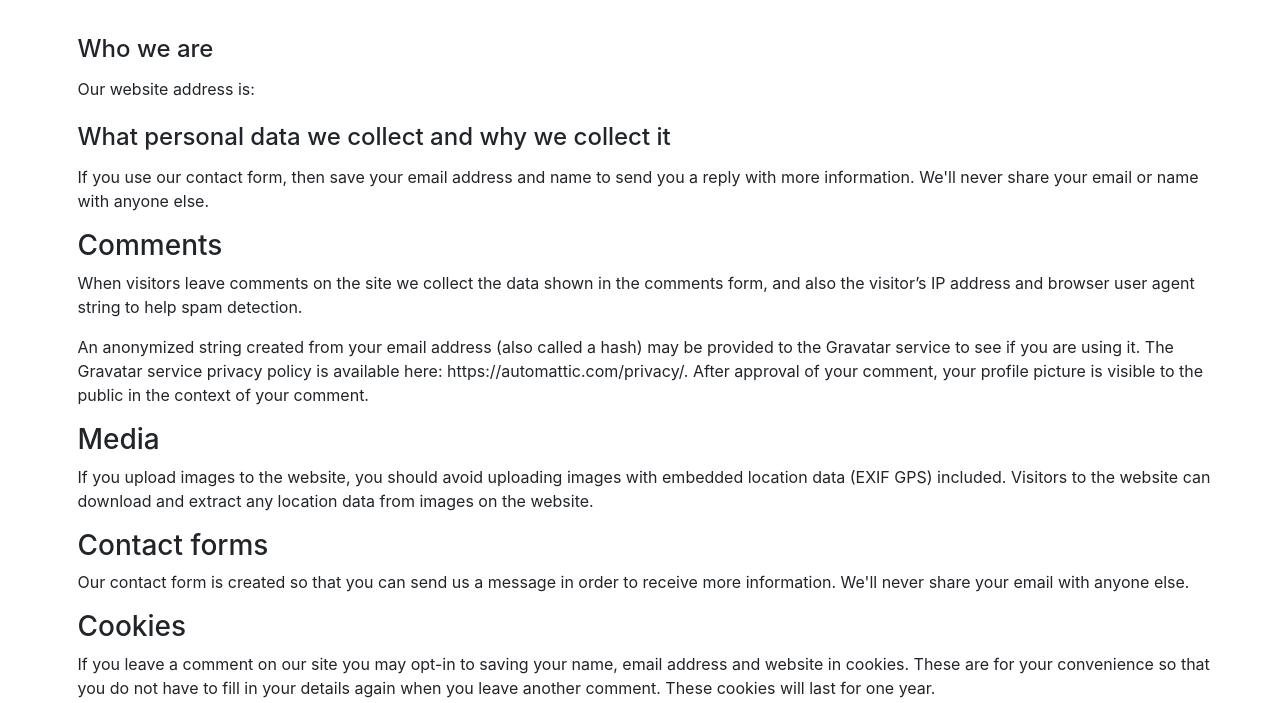
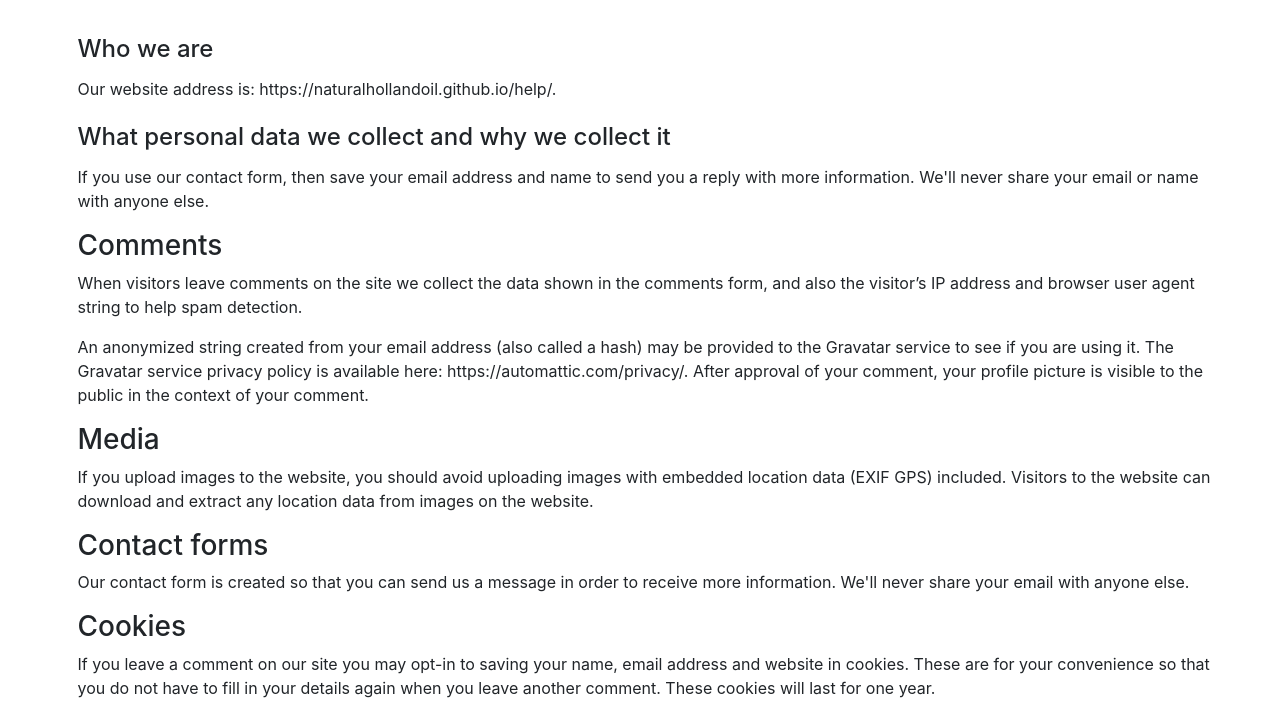
Before and after one commit to naturalhollandoil/help, a plain HTML site: page privacy.html in a window 1280 px wide. Shown: the part 97-800 px from the top of the page. Drawn offline with Linux system fonts and the light colour scheme.

Commit message:
Update privacy.html

```diff
--- a/privacy.html
+++ b/privacy.html
@@ -48,7 +48,7 @@
 
 
 
-<p>Our website address is: </p>
+<p>Our website address is: https://naturalhollandoil.github.io/help/.</p>
 
 
 
```
